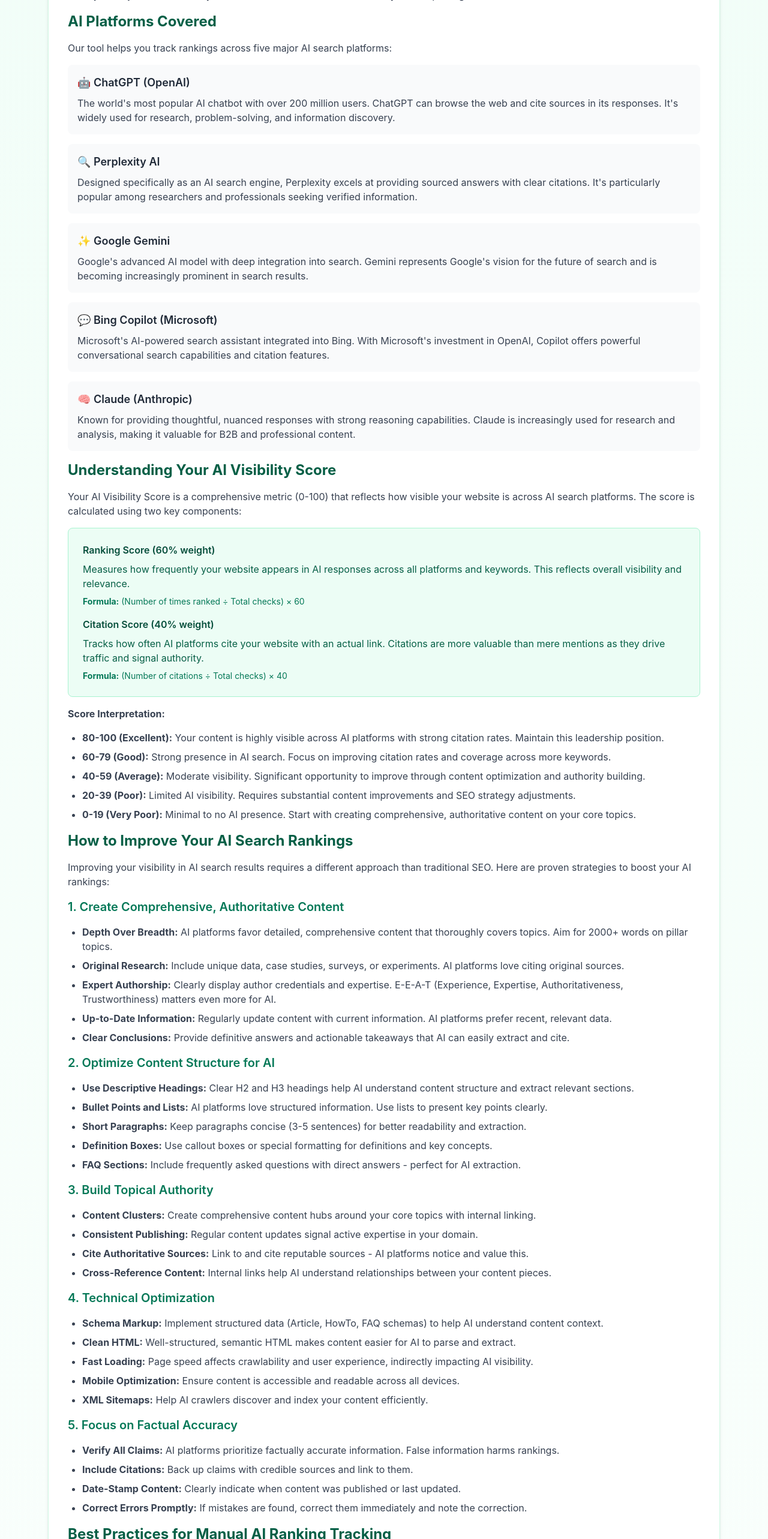
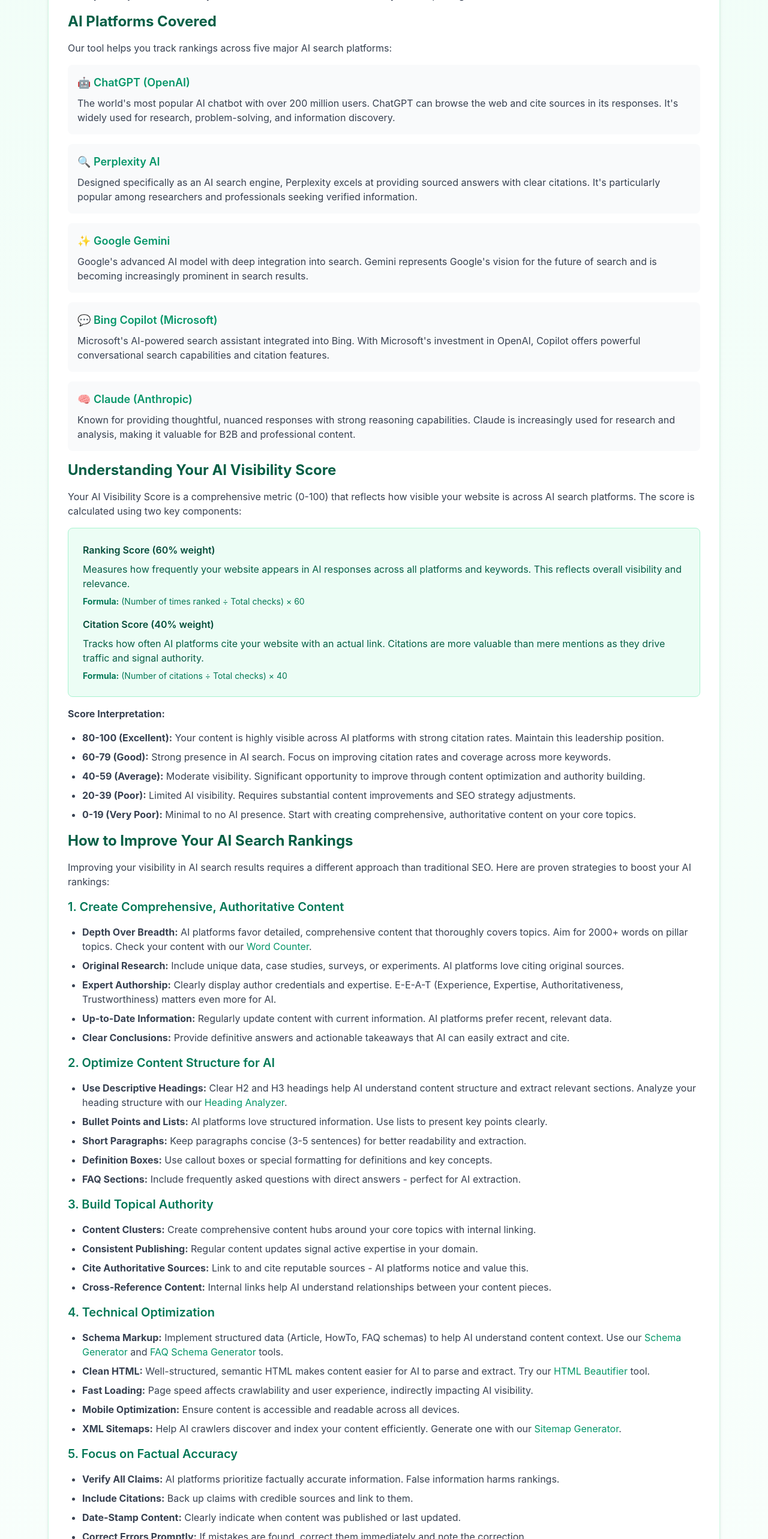
Before and after one commit to owaiskhaaan-sys/pro-url-monitor, a Next.js app: page /tools/ai-search-ranking-checker in a window 1280 px wide. Shown: the part 2300-4866 px from the top of the page at 60% size. Built offline with nearby package versions, Linux system fonts and the light colour scheme.

Commit message:
feat: add external and internal linking to AI Search Ranking Checker - links to AI platforms and related SEO tools

```diff
--- a/components/Header.js
+++ b/components/Header.js
@@ -87,6 +87,7 @@
     { title: 'Content Readability Optimizer', href: '/tools/content-readability-optimizer' },
     { title: 'Semantic Keyword Finder', href: '/tools/semantic-keyword-finder' },
     { title: 'Internal Linking Assistant', href: '/tools/internal-linking-assistant' },
+    { title: 'AI Search Ranking Checker', href: '/tools/ai-search-ranking-checker' },
     { title: 'DNS Records Checker', href: '/tools/dns-records-checker' },
     { title: 'DNS Report Checker', href: '/tools/dns-report-checker' },
     { title: 'DNS Propagation Checker', href: '/tools/dns-propagation-checker' },
--- a/pages/index.js
+++ b/pages/index.js
@@ -24,6 +24,7 @@
     { title: 'Internal Linking Assistant', href: '/tools/internal-linking-assistant', desc: 'Optimize internal links', category: 'SEO' },
     { title: 'Content Readability Optimizer', href: '/tools/content-readability-optimizer', desc: 'Improve readability', category: 'SEO' },
     { title: 'Google Index Checker', href: '/tools/google-index-checker', desc: 'Check Google indexing', category: 'SEO' },
+    { title: 'AI Search Ranking Checker', href: '/tools/ai-search-ranking-checker', desc: 'Track rankings in ChatGPT, Perplexity, Gemini', category: 'SEO' },
 
     // HTTP & Network Tools
     { title: 'HTTP Status Checker', href: '/tools/http-status-checker', desc: 'Check 200, 301, 404, 500 codes', category: 'Network' },
--- a/pages/sitemap.xml.js
+++ b/pages/sitemap.xml.js
@@ -20,6 +20,7 @@
     'internal-linking-assistant',
     'content-readability-optimizer',
     'google-index-checker',
+    'ai-search-ranking-checker',
 
     // HTTP & Network Tools
     'http-status-checker',
--- a/pages/tools/ai-search-ranking-checker.js
+++ b/pages/tools/ai-search-ranking-checker.js
@@ -418,27 +418,37 @@
               <p>Our tool helps you track rankings across five major AI search platforms:</p>
 
               <div className="bg-gray-50 p-4 rounded-lg">
-                <h4 className="font-semibold text-lg text-gray-800 mb-2">🤖 ChatGPT (OpenAI)</h4>
+                <h4 className="font-semibold text-lg text-gray-800 mb-2">
+                  🤖 <a href="https://chat.openai.com/" target="_blank" rel="noopener noreferrer" className="text-emerald-600 hover:text-emerald-700 hover:underline">ChatGPT (OpenAI)</a>
+                </h4>
                 <p>The world's most popular AI chatbot with over 200 million users. ChatGPT can browse the web and cite sources in its responses. It's widely used for research, problem-solving, and information discovery.</p>
               </div>
 
               <div className="bg-gray-50 p-4 rounded-lg">
-                <h4 className="font-semibold text-lg text-gray-800 mb-2">🔍 Perplexity AI</h4>
+                <h4 className="font-semibold text-lg text-gray-800 mb-2">
+                  🔍 <a href="https://www.perplexity.ai/" target="_blank" rel="noopener noreferrer" className="text-emerald-600 hover:text-emerald-700 hover:underline">Perplexity AI</a>
+                </h4>
                 <p>Designed specifically as an AI search engine, Perplexity excels at providing sourced answers with clear citations. It's particularly popular among researchers and professionals seeking verified information.</p>
               </div>
 
               <div className="bg-gray-50 p-4 rounded-lg">
-                <h4 className="font-semibold text-lg text-gray-800 mb-2">✨ Google Gemini</h4>
+                <h4 className="font-semibold text-lg text-gray-800 mb-2">
+                  ✨ <a href="https://gemini.google.com/" target="_blank" rel="noopener noreferrer" className="text-emerald-600 hover:text-emerald-700 hover:underline">Google Gemini</a>
+                </h4>
                 <p>Google's advanced AI model with deep integration into search. Gemini represents Google's vision for the future of search and is becoming increasingly prominent in search results.</p>
               </div>
 
               <div className="bg-gray-50 p-4 rounded-lg">
-                <h4 className="font-semibold text-lg text-gray-800 mb-2">💬 Bing Copilot (Microsoft)</h4>
+                <h4 className="font-semibold text-lg text-gray-800 mb-2">
+                  💬 <a href="https://www.bing.com/chat" target="_blank" rel="noopener noreferrer" className="text-emerald-600 hover:text-emerald-700 hover:underline">Bing Copilot (Microsoft)</a>
+                </h4>
                 <p>Microsoft's AI-powered search assistant integrated into Bing. With Microsoft's investment in OpenAI, Copilot offers powerful conversational search capabilities and citation features.</p>
               </div>
 
               <div className="bg-gray-50 p-4 rounded-lg">
-                <h4 className="font-semibold text-lg text-gray-800 mb-2">🧠 Claude (Anthropic)</h4>
+                <h4 className="font-semibold text-lg text-gray-800 mb-2">
+                  🧠 <a href="https://claude.ai/" target="_blank" rel="noopener noreferrer" className="text-emerald-600 hover:text-emerald-700 hover:underline">Claude (Anthropic)</a>
+                </h4>
                 <p>Known for providing thoughtful, nuanced responses with strong reasoning capabilities. Claude is increasingly used for research and analysis, making it valuable for B2B and professional content.</p>
               </div>
             </div>
@@ -477,7 +487,7 @@
 
             <h4 className="text-xl font-semibold text-emerald-700 mt-6 mb-3">1. Create Comprehensive, Authoritative Content</h4>
             <ul className="list-disc pl-6 space-y-2">
-              <li><strong>Depth Over Breadth:</strong> AI platforms favor detailed, comprehensive content that thoroughly covers topics. Aim for 2000+ words on pillar topics.</li>
+              <li><strong>Depth Over Breadth:</strong> AI platforms favor detailed, comprehensive content that thoroughly covers topics. Aim for 2000+ words on pillar topics. Check your content with our <a href="/tools/word-counter" className="text-emerald-600 hover:underline">Word Counter</a>.</li>
               <li><strong>Original Research:</strong> Include unique data, case studies, surveys, or experiments. AI platforms love citing original sources.</li>
               <li><strong>Expert Authorship:</strong> Clearly display author credentials and expertise. E-E-A-T (Experience, Expertise, Authoritativeness, Trustworthiness) matters even more for AI.</li>
               <li><strong>Up-to-Date Information:</strong> Regularly update content with current information. AI platforms prefer recent, relevant data.</li>
@@ -486,7 +496,7 @@
 
             <h4 className="text-xl font-semibold text-emerald-700 mt-6 mb-3">2. Optimize Content Structure for AI</h4>
             <ul className="list-disc pl-6 space-y-2">
-              <li><strong>Use Descriptive Headings:</strong> Clear H2 and H3 headings help AI understand content structure and extract relevant sections.</li>
+              <li><strong>Use Descriptive Headings:</strong> Clear H2 and H3 headings help AI understand content structure and extract relevant sections. Analyze your heading structure with our <a href="/tools/heading-analyzer" className="text-emerald-600 hover:underline">Heading Analyzer</a>.</li>
               <li><strong>Bullet Points and Lists:</strong> AI platforms love structured information. Use lists to present key points clearly.</li>
               <li><strong>Short Paragraphs:</strong> Keep paragraphs concise (3-5 sentences) for better readability and extraction.</li>
               <li><strong>Definition Boxes:</strong> Use callout boxes or special formatting for definitions and key concepts.</li>
@@ -503,11 +513,11 @@
 
             <h4 className="text-xl font-semibold text-emerald-700 mt-6 mb-3">4. Technical Optimization</h4>
             <ul className="list-disc pl-6 space-y-2">
-              <li><strong>Schema Markup:</strong> Implement structured data (Article, HowTo, FAQ schemas) to help AI understand content context.</li>
-              <li><strong>Clean HTML:</strong> Well-structured, semantic HTML makes content easier for AI to parse and extract.</li>
+              <li><strong>Schema Markup:</strong> Implement structured data (Article, HowTo, FAQ schemas) to help AI understand content context. Use our <a href="/tools/schema-generator" className="text-emerald-600 hover:underline">Schema Generator</a> and <a href="/tools/faq-schema-generator" className="text-emerald-600 hover:underline">FAQ Schema Generator</a> tools.</li>
+              <li><strong>Clean HTML:</strong> Well-structured, semantic HTML makes content easier for AI to parse and extract. Try our <a href="/tools/html-beautifier-minifier" className="text-emerald-600 hover:underline">HTML Beautifier</a> tool.</li>
               <li><strong>Fast Loading:</strong> Page speed affects crawlability and user experience, indirectly impacting AI visibility.</li>
               <li><strong>Mobile Optimization:</strong> Ensure content is accessible and readable across all devices.</li>
-              <li><strong>XML Sitemaps:</strong> Help AI crawlers discover and index your content efficiently.</li>
+              <li><strong>XML Sitemaps:</strong> Help AI crawlers discover and index your content efficiently. Generate one with our <a href="/tools/xml-html-sitemap-generator" className="text-emerald-600 hover:underline">Sitemap Generator</a>.</li>
             </ul>
 
             <h4 className="text-xl font-semibold text-emerald-700 mt-6 mb-3">5. Focus on Factual Accuracy</h4>
@@ -595,6 +605,35 @@
             <p className="font-semibold text-emerald-800 mt-4">
               Remember: AI search is not a passing trend—it's the future of information discovery. Start optimizing today to stay ahead of competitors and secure your position in the AI-powered search landscape.
             </p>
+
+            <h3 className="text-2xl font-bold text-emerald-800 mt-8 mb-4">Related SEO Tools</h3>
+            <p className="mb-4">Enhance your SEO strategy with our other powerful tools:</p>
+            <div className="grid grid-cols-1 md:grid-cols-2 lg:grid-cols-3 gap-4">
+              <a href="/tools/seo-audit" className="block p-4 bg-white border border-gray-200 rounded-lg hover:border-emerald-500 hover:shadow-md transition">
+                <h4 className="font-semibold text-emerald-700 mb-2">SEO Audit Tool</h4>
+                <p className="text-sm text-gray-600">Complete website SEO analysis with 18+ checks</p>
+              </a>
+              <a href="/tools/keyword-density-checker" className="block p-4 bg-white border border-gray-200 rounded-lg hover:border-emerald-500 hover:shadow-md transition">
+                <h4 className="font-semibold text-emerald-700 mb-2">Keyword Density Checker</h4>
+                <p className="text-sm text-gray-600">Analyze keyword frequency and optimize content</p>
+              </a>
+              <a href="/tools/meta-generator" className="block p-4 bg-white border border-gray-200 rounded-lg hover:border-emerald-500 hover:shadow-md transition">
+                <h4 className="font-semibold text-emerald-700 mb-2">Meta Tag Generator</h4>
+                <p className="text-sm text-gray-600">Generate SEO-friendly meta tags</p>
+              </a>
+              <a href="/tools/google-index-checker" className="block p-4 bg-white border border-gray-200 rounded-lg hover:border-emerald-500 hover:shadow-md transition">
+                <h4 className="font-semibold text-emerald-700 mb-2">Google Index Checker</h4>
+                <p className="text-sm text-gray-600">Check if your pages are indexed by Google</p>
+              </a>
+              <a href="/tools/semantic-keyword-finder" className="block p-4 bg-white border border-gray-200 rounded-lg hover:border-emerald-500 hover:shadow-md transition">
+                <h4 className="font-semibold text-emerald-700 mb-2">Semantic Keyword Finder</h4>
+                <p className="text-sm text-gray-600">Find related keywords for better content</p>
+              </a>
+              <a href="/tools/content-readability-optimizer" className="block p-4 bg-white border border-gray-200 rounded-lg hover:border-emerald-500 hover:shadow-md transition">
+                <h4 className="font-semibold text-emerald-700 mb-2">Content Readability Optimizer</h4>
+                <p className="text-sm text-gray-600">Improve content readability and engagement</p>
+              </a>
+            </div>
           </div>
         </div>
       </section>
```
